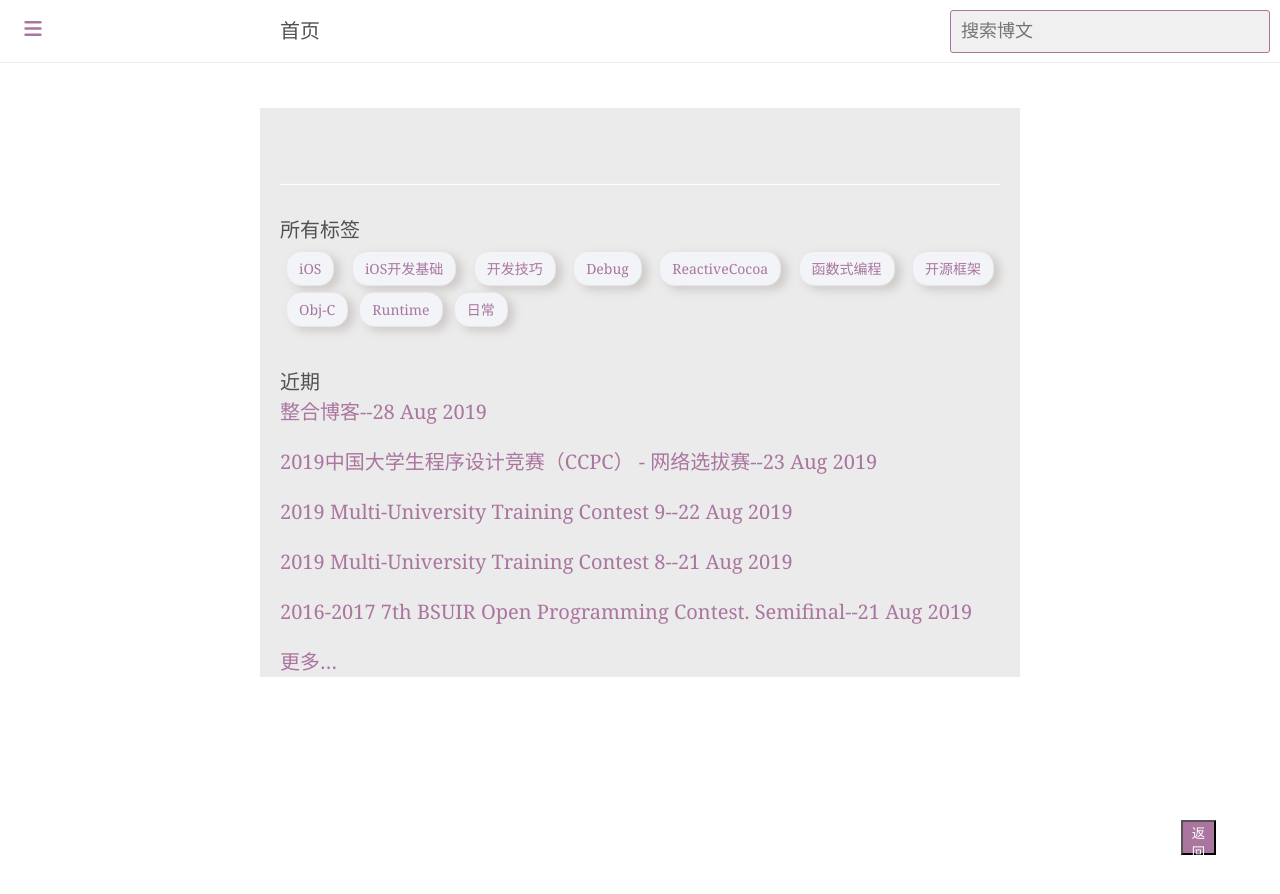
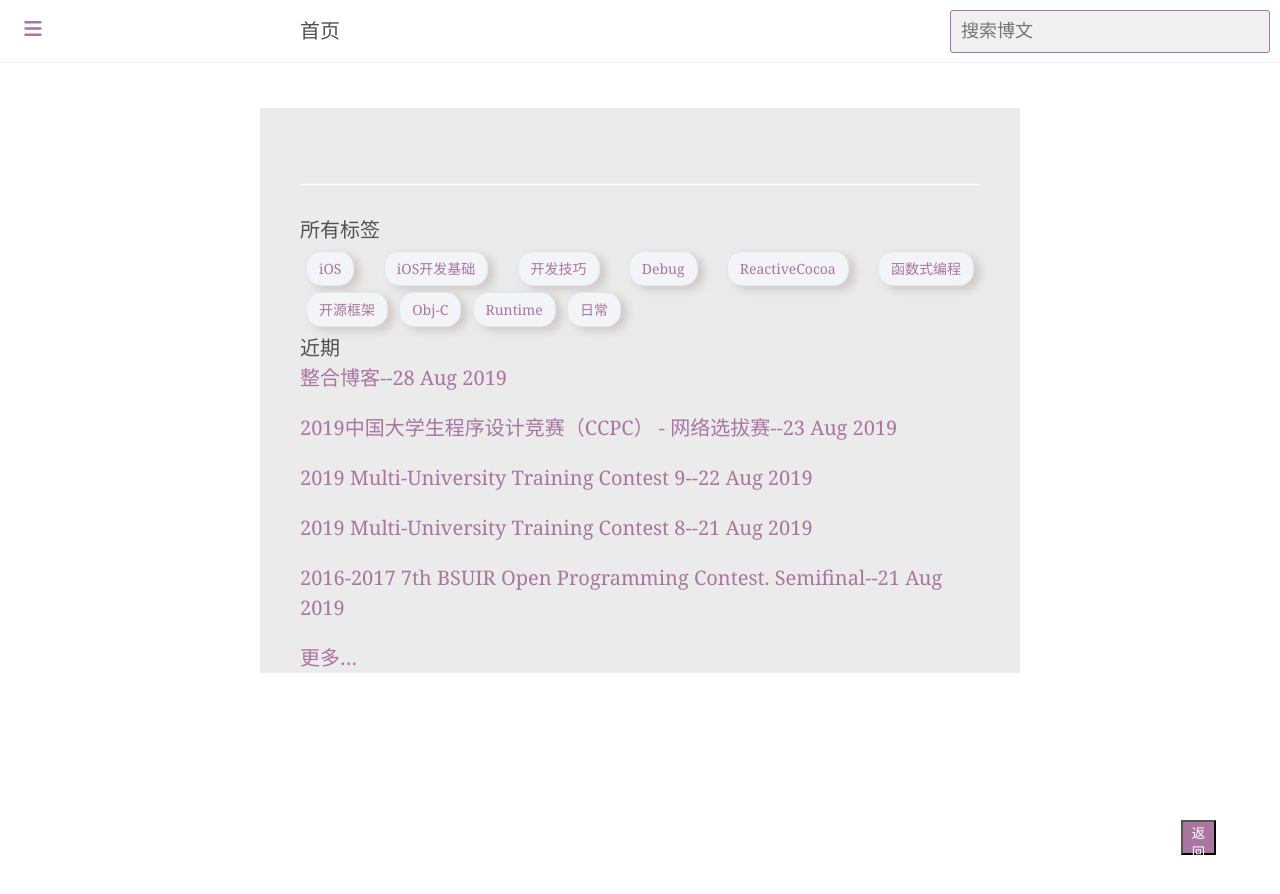
Before and after one commit to XtrueT/xtruet.github.com, a Jekyll site: the page built from index.html, in a window 1280 px wide. Shown: the top 894 px of the page. Built offline with Jekyll 4.4.1, drawn with Linux system fonts in a browser that asks for light colours; comment, search, counter and statistics services are not loaded.

Commit message:
修复重叠

```diff
--- a/public/css/index.css
+++ b/public/css/index.css
@@ -346,7 +346,7 @@
 
 .tagcloud-section {
     width: 100%;
-    height: 152px;
+    height: auto;
     margin: 0 auto;
     float: left;
     text-align: justify;
--- a/public/css/poole.css
+++ b/public/css/poole.css
@@ -287,8 +287,8 @@
 
 .container {
   max-width: 38rem;
-  padding-left:  1rem;
-  padding-right: 1rem;
+  padding-left:  2rem;
+  padding-right: 2rem;
   margin-left:  auto;
   margin-right: auto;
 }
```
